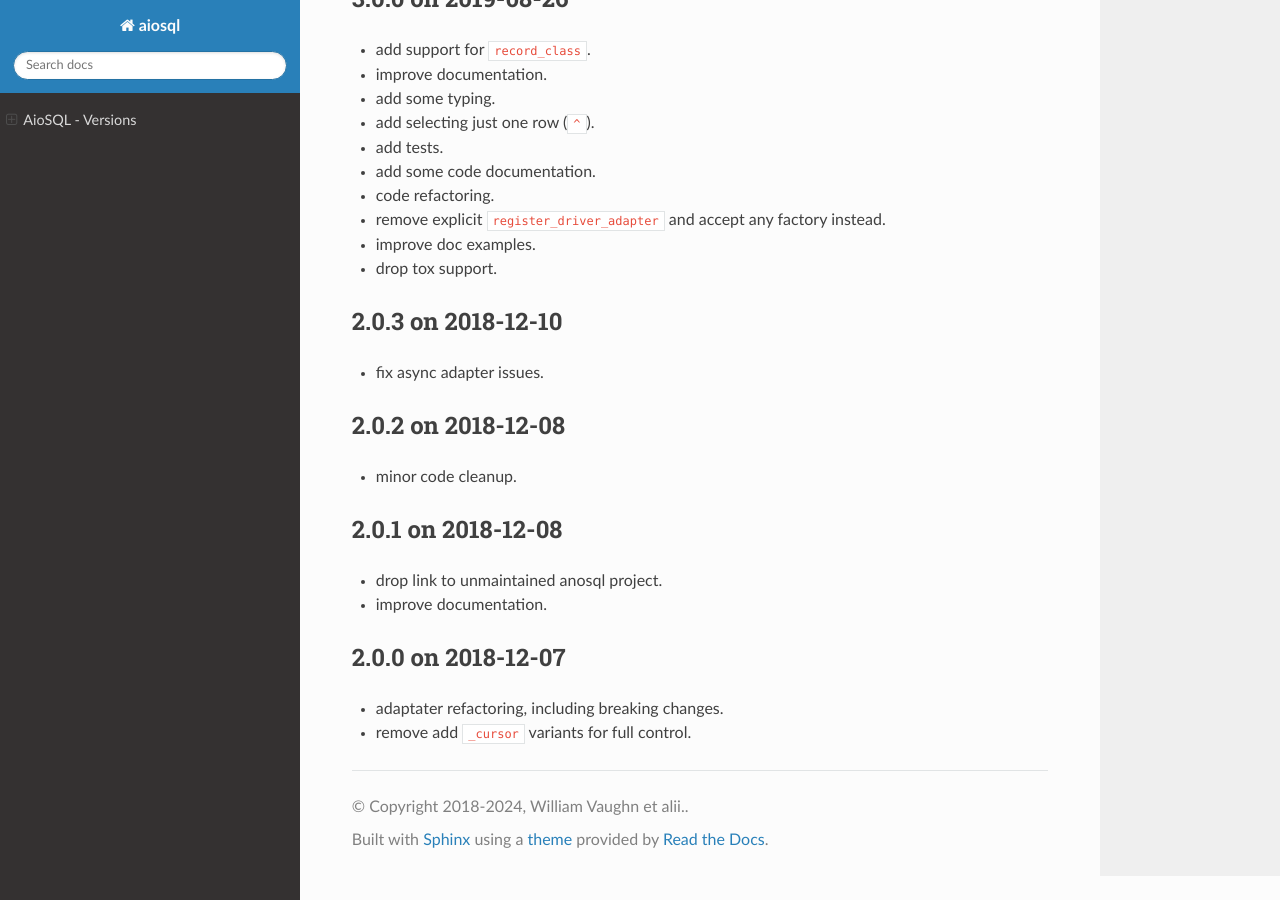
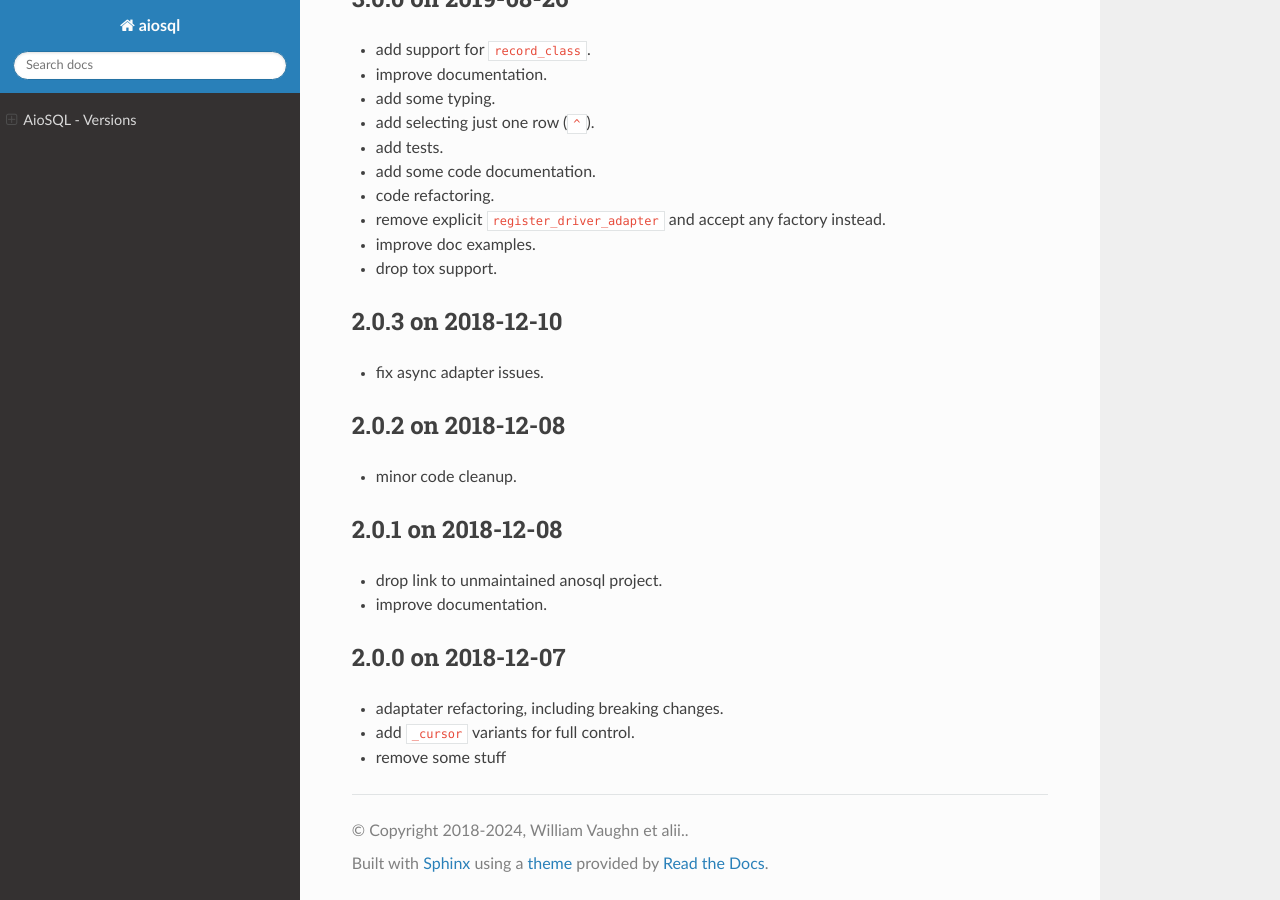
Before and after one commit to nackjicholson/aiosql, a Sphinx documentation site: the page built from docs/source/versions.rst, in a window 1280 px wide and 900 px high, scrolled down 5452 px. Built offline with Sphinx 7.4.7 and the Read the Docs theme 2.0.0, drawn with Linux system fonts in a browser that asks for light colours.

Commit message:
fix 2.0.0 description

```diff
--- a/docs/source/versions.rst
+++ b/docs/source/versions.rst
@@ -276,4 +276,5 @@ AioSQL - Versions
 -------------------
 
 - adaptater refactoring, including breaking changes.
-- remove add ``_cursor`` variants for full control.
+- add ``_cursor`` variants for full control.
+- remove some stuff
```
